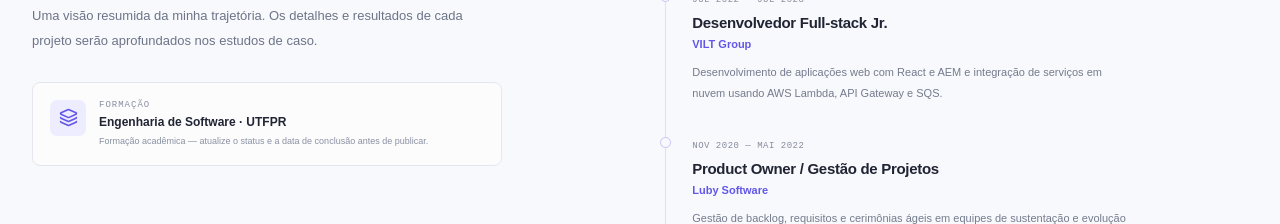
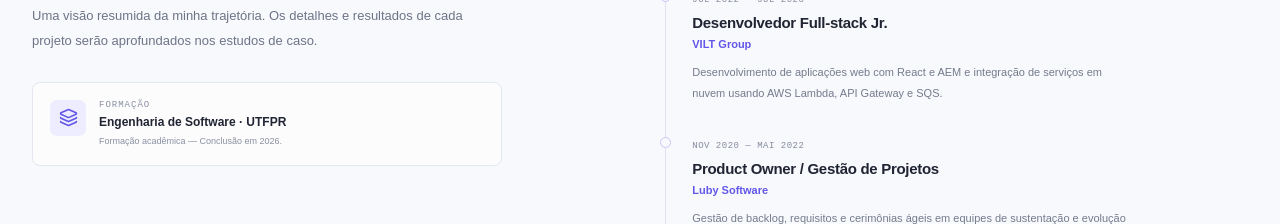
Before and after one commit to edilson-nantes/portifolio-edilson, a React (Vite) app: page / in a window 1280 px wide. Shown: the part 3400-3624 px from the top of the page. Built offline with nearby package versions, Linux system fonts and the light colour scheme.

Commit message:
adjust: Content adjust

```diff
--- a/src/data/content.jsx
+++ b/src/data/content.jsx
@@ -59,7 +59,7 @@ export const content = {
     ],
     educationTitle: 'Formação',
     education: 'Engenharia de Software · UTFPR',
-    educationNote: 'Formação acadêmica — atualize o status e a data de conclusão antes de publicar.',
+    educationNote: 'Formação acadêmica — Conclusão em 2026.',
     skillsEyebrow: 'FERRAMENTAS & TECNOLOGIAS',
     skillsTitle: 'Uma base versátil, escolhida para cada contexto.',
     skillsIntro: 'Experiência em diferentes camadas de uma solução, do front-end às integrações e serviços backend.',
@@ -140,7 +140,7 @@ export const content = {
     ],
     educationTitle: 'Education',
     education: 'Software Engineering · UTFPR',
-    educationNote: 'Academic background — update the status and graduation date before publishing.',
+    educationNote: 'Academic background — Conclusion in 2026.',
     skillsEyebrow: 'TOOLS & TECHNOLOGIES',
     skillsTitle: 'A versatile foundation, adapted to each context.',
     skillsIntro: 'Experience across multiple layers of a solution, from front-end to integrations and backend services.',
```
